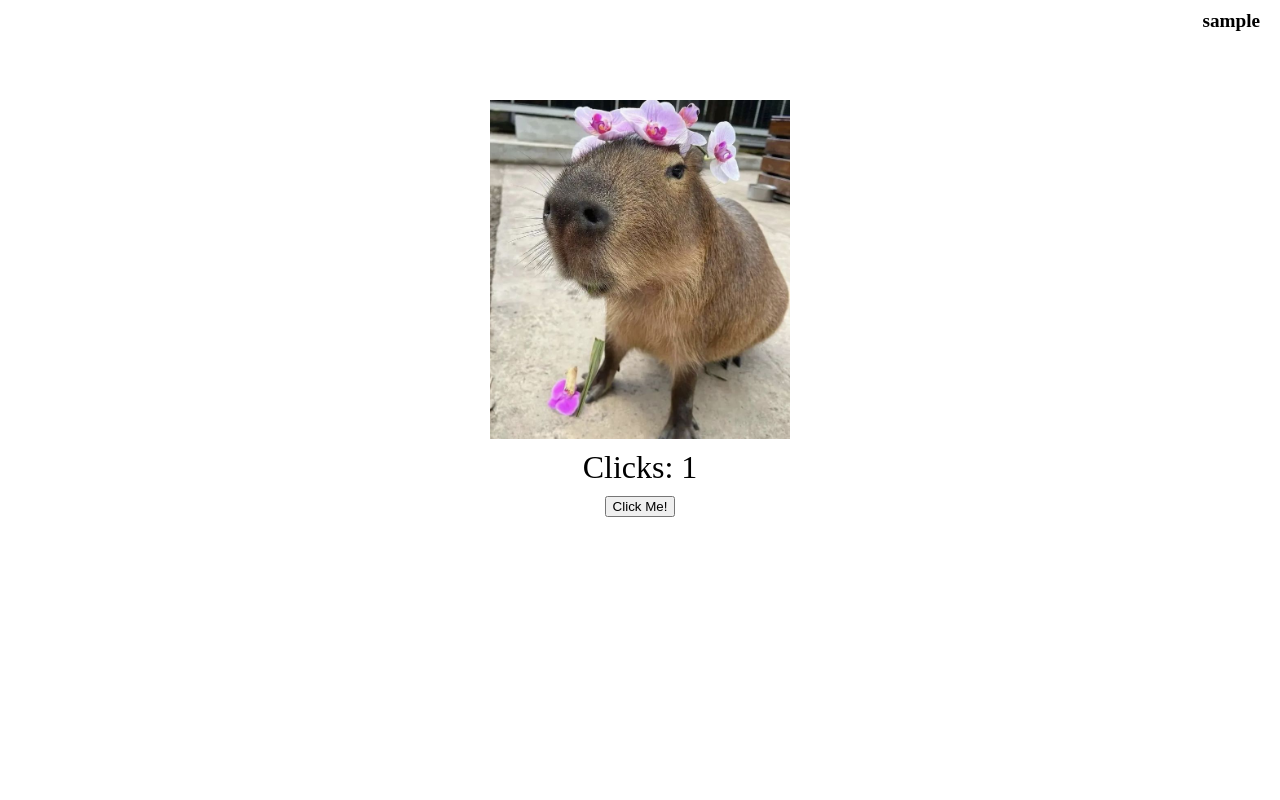
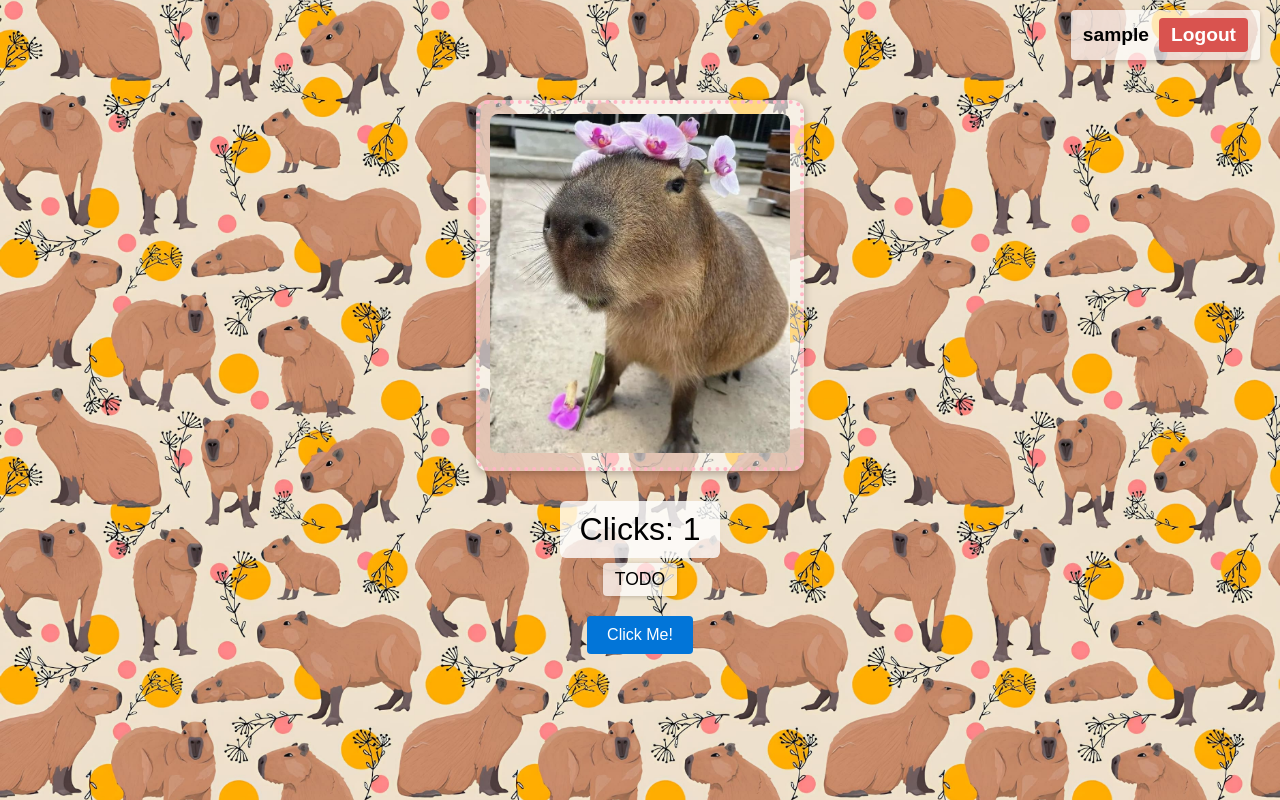
Before and after one commit to stamplevskiyd/CapybaraClicker, a Flask app: page / in a window 1280 px wide. Run offline with Flask 3, Linux system fonts and the light colour scheme; a user stored in the database is signed in; tables that the repository leaves empty hold one stand-in row (values such as "Sample post").

Commit message:
Finished frontend

```diff
--- a/capybara_clicker/routes/capybaras.py
+++ b/capybara_clicker/routes/capybaras.py
@@ -28,5 +28,5 @@ def index():
 
     # In any scenario return click count
     return render_template(
-        "index.html", username=username, clicks=counter.count, image_path="capy_1.jpg"
+        "index.html", username=username, clicks=counter.count, image_path="clicker_capys/capy_1.jpg", description="TODO"
     )
--- a/capybara_clicker/templates/index.html
+++ b/capybara_clicker/templates/index.html
@@ -1,18 +1,50 @@
 <!DOCTYPE html>
-<html>
+<html lang="en">
 <head>
+    <meta charset="UTF-8">
     <title>Capybara Clicker</title>
     <style>
-        /* Simple styling to position username on top-right corner */
-        #username {
+        /* Body background with a fixed capybara wallpaper */
+        body {
+            margin: 0;
+            padding: 0;
+            font-family: Arial, sans-serif;
+            /* Replace 'images/capybara_wallpaper.png' with your actual wallpaper path */
+            background: url("{{ url_for('static', filename='images/capybara_wallpaper.jpg') }}")
+                no-repeat center center fixed;
+            background-size: cover;
+        }
+
+        /* Position user info and Logout in top-right corner with a white background box */
+        #user-info {
             position: absolute;
             top: 10px;
             right: 20px;
             font-weight: bold;
             font-size: 1.2em;
+            display: flex;
+            align-items: center;
+            gap: 10px;
+            background-color: rgba(255, 255, 255, 0.7);
+            color: #000;
+            padding: 8px 12px;
+            border-radius: 4px;
+            box-shadow: 0 2px 4px rgba(0, 0, 0, 0.2);
         }
 
-        /* Center the main content */
+        /* Logout button styling */
+        #logout-button {
+            text-decoration: none;
+            color: #fff;           /* White text */
+            background-color: #d9534f; /* a red tone for logout */
+            padding: 6px 12px;
+            border-radius: 4px;
+        }
+        #logout-button:hover {
+            background-color: #c9302c;
+        }
+
+        /* Main content area centered */
         #main-content {
             display: flex;
             flex-direction: column;
@@ -20,39 +52,92 @@
             margin-top: 100px;
         }
 
+        /* Cute framing container around the image */
+        #capy-img-frame {
+            background-color: rgba(255, 255, 255, 0.5);
+            padding: 10px;
+            border: 4px dotted #ffb7c5;  /* pastel pink dotted border */
+            border-radius: 12px;
+            box-shadow: 0 2px 8px rgba(0, 0, 0, 0.3);
+            margin-bottom: 20px;
+        }
+
+        /* Actual capybara image within the framed container */
         #capy-img {
             max-width: 300px;
             height: auto;
+            border-radius: 8px;
         }
 
+        /* Click counter styling with a semi-transparent background */
         #click-counter {
             margin-top: 10px;
             font-size: 2em;
+            background-color: rgba(255, 255, 255, 0.8);
+            padding: 10px 20px;
+            border-radius: 6px;
+            text-align: center;
         }
 
+        /* Sub-text below the click count */
+        #click-info {
+            margin-top: 5px;
+            font-size: 1.1em;
+            background-color: rgba(255, 255, 255, 0.7);
+            padding: 6px 12px;
+            border-radius: 4px;
+            box-shadow: 0 1px 4px rgba(0, 0, 0, 0.2);
+        }
+
+        /* Form button styling for the clicker */
         #click-form {
-            margin-top: 10px;
+            margin-top: 20px;
+        }
+        #click-form button {
+            font-size: 1em;
+            padding: 10px 20px;
+            cursor: pointer;
+            border: none;
+            border-radius: 4px;
+            background-color: #0275d8; /* a nice blue tone */
+            color: #fff;
+        }
+        #click-form button:hover {
+            background-color: #025aa5;
         }
     </style>
 </head>
 <body>
-    <!-- Username in top-right corner -->
-    <div id="username">{{ username }}</div>
 
-    <!-- Main container -->
+    <!-- Top-right user info and logout button -->
+    <div id="user-info">
+        <span>{{ username }}</span>
+        <a href="{{ url_for('users.logout') }}" id="logout-button">Logout</a>
+    </div>
+
+    <!-- Main container for the clicker -->
     <div id="main-content">
-        <!-- Display the current capybara image -->
-        <img id="capy-img" src="{{ url_for('static', filename=image_path) }}" alt="Capybara">
+        <!-- Framed container for the capybara image -->
+        <div id="capy-img-frame">
+            <img id="capy-img" src="{{ url_for('static', filename=image_path) }}" alt="Capybara">
+        </div>
 
         <!-- Show current click count -->
         <div id="click-counter">
             Clicks: {{ clicks }}
         </div>
 
-        <!-- Button that submits a POST request to increment click count -->
+        <!-- Additional text below the click counter -->
+        <div id="click-info">
+            {{ description }}
+        </div>
+
+        <!-- Button that submits a POST request to increment click count
+             Note that your route uses POST-Redirect-GET to avoid double-post on refresh. -->
         <form id="click-form" method="POST" action="{{ url_for('capybaras.index') }}">
             <button type="submit">Click Me!</button>
         </form>
     </div>
+
 </body>
 </html>
```
Also changed, not shown: capybara_clicker/capy_feed/__init__.py (added), capybara_clicker/static/clicker_capys/capy_1.jpg (renamed from capybara_clicker/static/capy_1.jpg), capybara_clicker/static/images/capybara_wallpaper.jpg (added).
